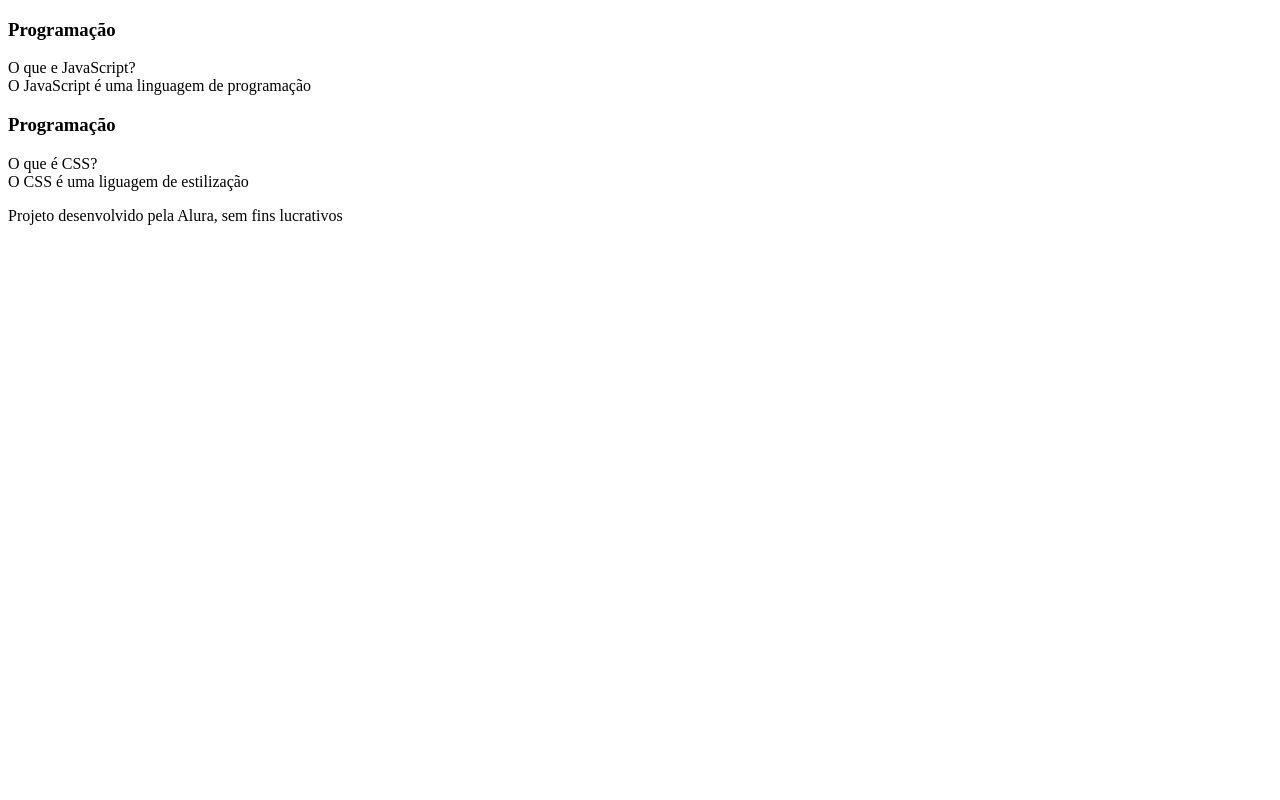
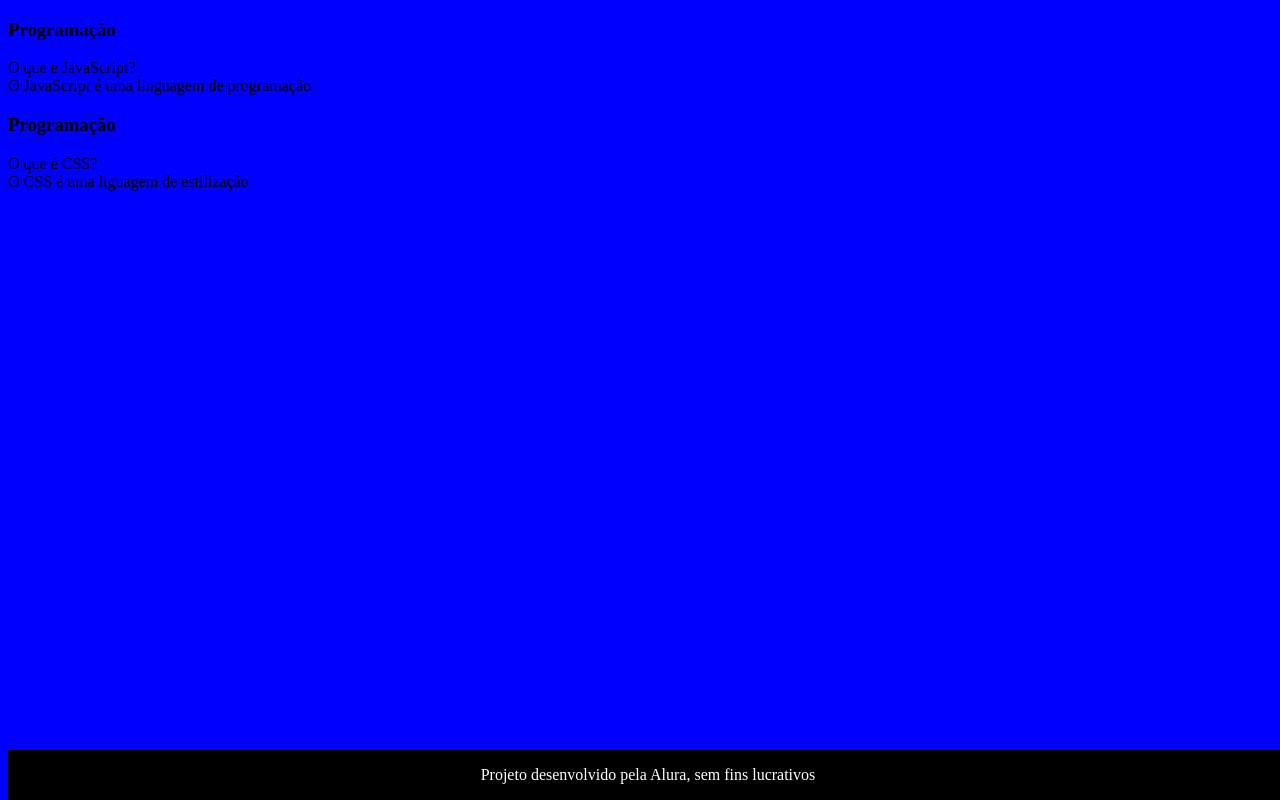
Before and after one commit to joaoviniciussant/3-trimestre, a plain HTML site: page index.html in a window 1280 px wide. Drawn offline with Linux system fonts and the light colour scheme; files that its build step writes are made by us from their sources.

Commit message:
Add files via upload

```diff
--- a/index.html
+++ b/index.html
@@ -3,6 +3,7 @@
 <head>
     <meta charset="UTF-8">
     <meta name="viewport" content="width=device-width, initial-scale=1.0">
+    <link rel="stylesheet" href="assets/style.css">
     <title>Flashcard</title>
 </head>
 <body>
--- a/style.css
+++ b/style.css
@@ -0,0 +1,16 @@
+body{
+    background-color: blue;
+}
+
+footer{
+    background-color: black;
+    color: white;
+    position: fixed;
+    bottom: 0;
+    width: 100%;
+}
+
+footer p {
+    text-align: center;
+    font-size: 1rem;
+}
```
